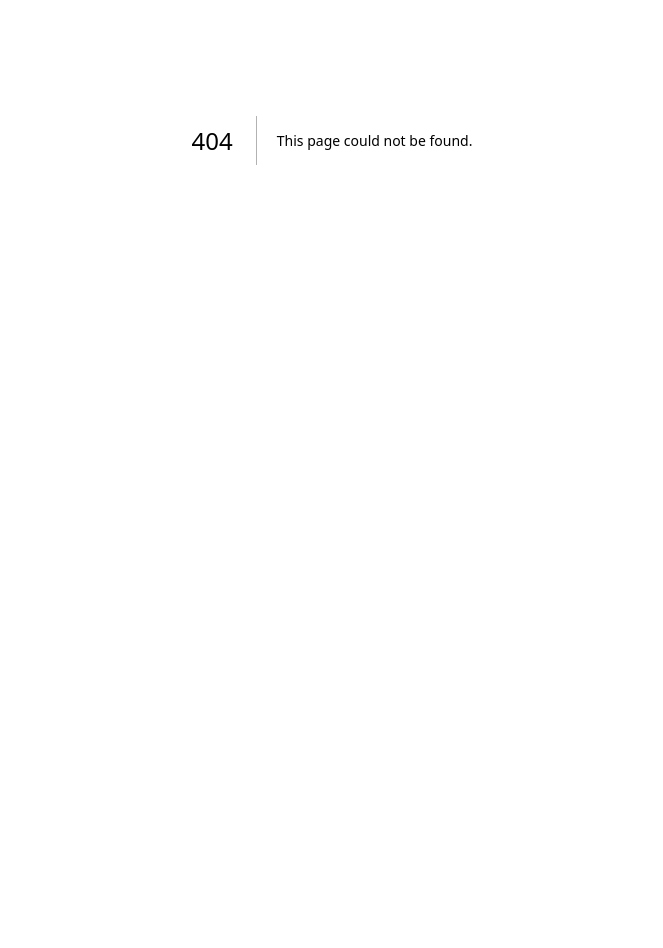
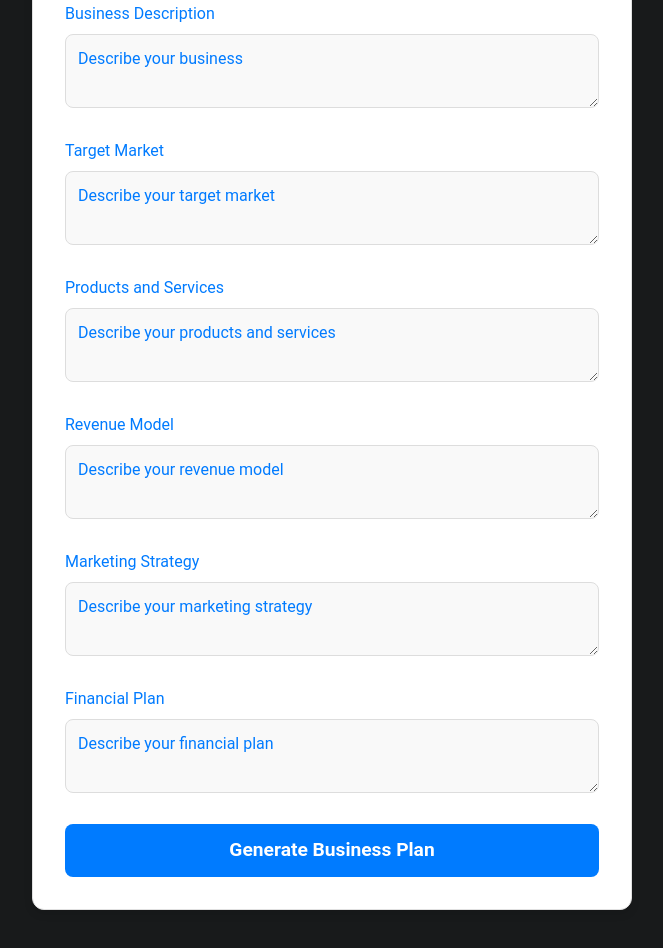
Before and after one commit to ksingh62/quick-incorp-app, a Next.js app: page /prototype/solutions/item5 in a window 1280 px wide. Before the commit this address had no page. Shown: the part 260-1208 px from the top of the page, without its empty margins (308-971 px from the left). Before the commit the page ends 800 px from the top, so only its background shows below. Built offline with nearby package versions, Linux system fonts and the light colour scheme; no server answers.

Commit message:
working on business plan creator

```diff
--- a/src/app/page.js
+++ b/src/app/page.js
@@ -19,6 +19,7 @@ export default function LandingPage() {
             <Link href="/prototype/solutions/item2"></Link>
             <Link href="/prototype/solutions/item3"></Link>
             <Link href="/prototype/solutions/item4"></Link>
+            <Link href="/prototype/solutions/item5"></Link>
           </div>
         </div>
         <div>
--- /dev/null
+++ b/src/app/prototype/solutions/item5/BusinessPlan.css
@@ -0,0 +1,72 @@
+.business-plan-container {
+    max-width: 600px;
+    margin: 3rem auto;
+    padding: 2rem;
+    border: 1px solid #e0e0e0;
+    border-radius: 12px;
+    background-color: #ffffff;
+    box-shadow: 0 4px 8px rgba(0, 0, 0, 0.1);
+    font-family: 'Roboto', sans-serif;
+  }
+
+  .business-plan-title {
+    text-align: center;
+    margin-bottom: 2rem;
+    font-size: 1.8rem;
+    color: #007bff; /* Blue color */
+  }
+
+  .business-plan-formGroup {
+    margin-bottom: 1.5rem;
+  }
+
+  .business-plan-label {
+    display: block;
+    margin-bottom: 0.5rem;
+    font-size: 1rem;
+    color: #007bff; /* Blue color for labels */
+  }
+
+  .business-plan-input,
+  .business-plan-textarea {
+    width: 100%;
+    padding: 0.75rem;
+    border: 1px solid #ddd;
+    border-radius: 8px;
+    font-size: 1rem;
+    transition: border-color 0.3s ease-in-out;
+    color: #007bff; /* Blue color */
+    background-color: #f9f9f9;
+  }
+
+  .business-plan-input::placeholder,
+  .business-plan-textarea::placeholder {
+    color: #007bff; /* Blue color for placeholder */
+  }
+
+  .business-plan-input:focus,
+  .business-plan-textarea:focus {
+    border-color: #007bff;
+    outline: none;
+  }
+
+  .business-plan-button {
+    width: 100%;
+    padding: 0.75rem;
+    background-color: #007bff;
+    color: #fff;
+    border: none;
+    border-radius: 8px;
+    font-size: 1.2rem;
+    cursor: pointer;
+    transition: background-color 0.3s ease-in-out;
+    font-weight: bold;
+  }
+
+  .business-plan-button:hover {
+    background-color: #0056b3;
+  }
+
+  .business-plan-results {
+    margin-top: 2rem;
+  }
--- /dev/null
+++ b/src/app/prototype/solutions/item5/BusinessPlan.js
@@ -0,0 +1,164 @@
+"use client";
+import React, { useState } from "react";
+import "./BusinessPlan.css";
+
+const BusinessPlan = () => {
+  const [inputs, setInputs] = useState({
+    businessName: "",
+    businessDescription: "",
+    targetMarket: "",
+    productsServices: "",
+    revenueModel: "",
+    marketingStrategy: "",
+    financialPlan: "",
+  });
+
+  const [businessPlan, setBusinessPlan] = useState(null);
+
+  const handleChange = (e) => {
+    const { name, value } = e.target;
+    setInputs({ ...inputs, [name]: value });
+  };
+
+  const handleSubmit = (e) => {
+    e.preventDefault();
+    generateBusinessPlan();
+  };
+
+  const generateBusinessPlan = () => {
+    const plan = `
+      ## Business Plan for ${inputs.businessName}
+
+      **Business Description:**
+      ${inputs.businessDescription}
+
+      **Target Market:**
+      ${inputs.targetMarket}
+
+      **Products and Services:**
+      ${inputs.productsServices}
+
+      **Revenue Model:**
+      ${inputs.revenueModel}
+
+      **Marketing Strategy:**
+      ${inputs.marketingStrategy}
+
+      **Financial Plan:**
+      ${inputs.financialPlan}
+    `;
+
+    setBusinessPlan(plan);
+  };
+
+  return (
+    <div className="business-plan-container">
+      <h1 className="business-plan-title">Business Plan Generator</h1>
+      <form onSubmit={handleSubmit}>
+        <div className="business-plan-formGroup">
+          <label htmlFor="businessName" className="business-plan-label">
+            Business Name
+          </label>
+          <input
+            type="text"
+            id="businessName"
+            name="businessName"
+            value={inputs.businessName}
+            onChange={handleChange}
+            className="business-plan-input"
+            placeholder="Enter your business name"
+          />
+        </div>
+        <div className="business-plan-formGroup">
+          <label htmlFor="businessDescription" className="business-plan-label">
+            Business Description
+          </label>
+          <textarea
+            id="businessDescription"
+            name="businessDescription"
+            value={inputs.businessDescription}
+            onChange={handleChange}
+            className="business-plan-textarea"
+            placeholder="Describe your business"
+          />
+        </div>
+        <div className="business-plan-formGroup">
+          <label htmlFor="targetMarket" className="business-plan-label">
+            Target Market
+          </label>
+          <textarea
+            id="targetMarket"
+            name="targetMarket"
+            value={inputs.targetMarket}
+            onChange={handleChange}
+            className="business-plan-textarea"
+            placeholder="Describe your target market"
+          />
+        </div>
+        <div className="business-plan-formGroup">
+          <label htmlFor="productsServices" className="business-plan-label">
+            Products and Services
+          </label>
+          <textarea
+            id="productsServices"
+            name="productsServices"
+            value={inputs.productsServices}
+            onChange={handleChange}
+            className="business-plan-textarea"
+            placeholder="Describe your products and services"
+          />
+        </div>
+        <div className="business-plan-formGroup">
+          <label htmlFor="revenueModel" className="business-plan-label">
+            Revenue Model
+          </label>
+          <textarea
+            id="revenueModel"
+            name="revenueModel"
+            value={inputs.revenueModel}
+            onChange={handleChange}
+            className="business-plan-textarea"
+            placeholder="Describe your revenue model"
+          />
+        </div>
+        <div className="business-plan-formGroup">
+          <label htmlFor="marketingStrategy" className="business-plan-label">
+            Marketing Strategy
+          </label>
+          <textarea
+            id="marketingStrategy"
+            name="marketingStrategy"
+            value={inputs.marketingStrategy}
+            onChange={handleChange}
+            className="business-plan-textarea"
+            placeholder="Describe your marketing strategy"
+          />
+        </div>
+        <div className="business-plan-formGroup">
+          <label htmlFor="financialPlan" className="business-plan-label">
+            Financial Plan
+          </label>
+          <textarea
+            id="financialPlan"
+            name="financialPlan"
+            value={inputs.financialPlan}
+            onChange={handleChange}
+            className="business-plan-textarea"
+            placeholder="Describe your financial plan"
+          />
+        </div>
+        <button type="submit" className="business-plan-button">
+          Generate Business Plan
+        </button>
+      </form>
+      {businessPlan && (
+        <div className="business-plan-results">
+          <h2>Your Business Plan</h2>
+          <pre>{businessPlan}</pre>
+        </div>
+      )}
+    </div>
+  );
+};
+
+export default BusinessPlan;
--- /dev/null
+++ b/src/app/prototype/solutions/item5/page.js
@@ -0,0 +1,12 @@
+import React from "react";
+import BusinessPlan from "./BusinessPlan";
+
+const Page = () => {
+  return (
+    <div>
+      <BusinessPlan />
+    </div>
+  );
+};
+
+export default Page;
--- a/src/components/Navbar/Navbar.js
+++ b/src/components/Navbar/Navbar.js
@@ -15,6 +15,9 @@ export default function Navbar() {
             <Link href="/prototype/solutions/item2">Payroll Calculator</Link>
             <Link href="/prototype/solutions/item3">Currency Converter</Link>
             <Link href="/prototype/solutions/item4">Loan Calculator</Link>
+            <Link href="/prototype/solutions/item5">
+              Create a Business plan
+            </Link>
           </div>
         </div>
         <div>
```
